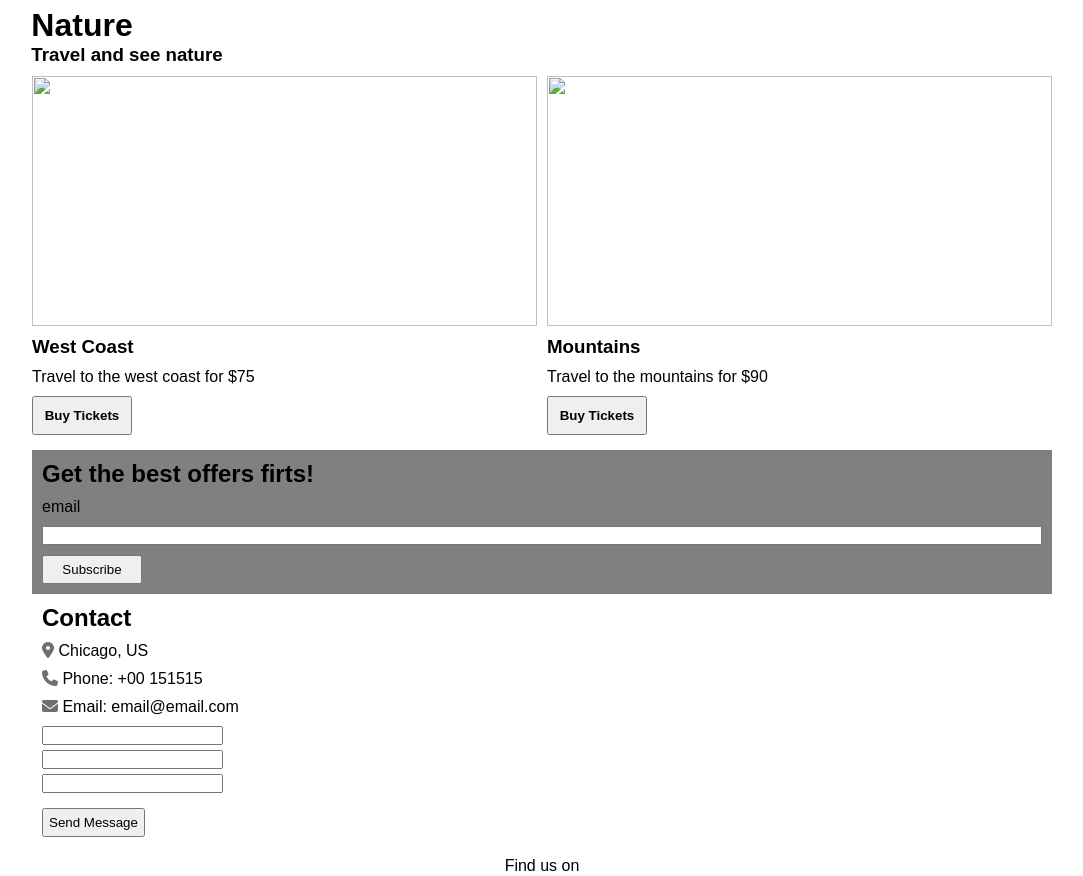
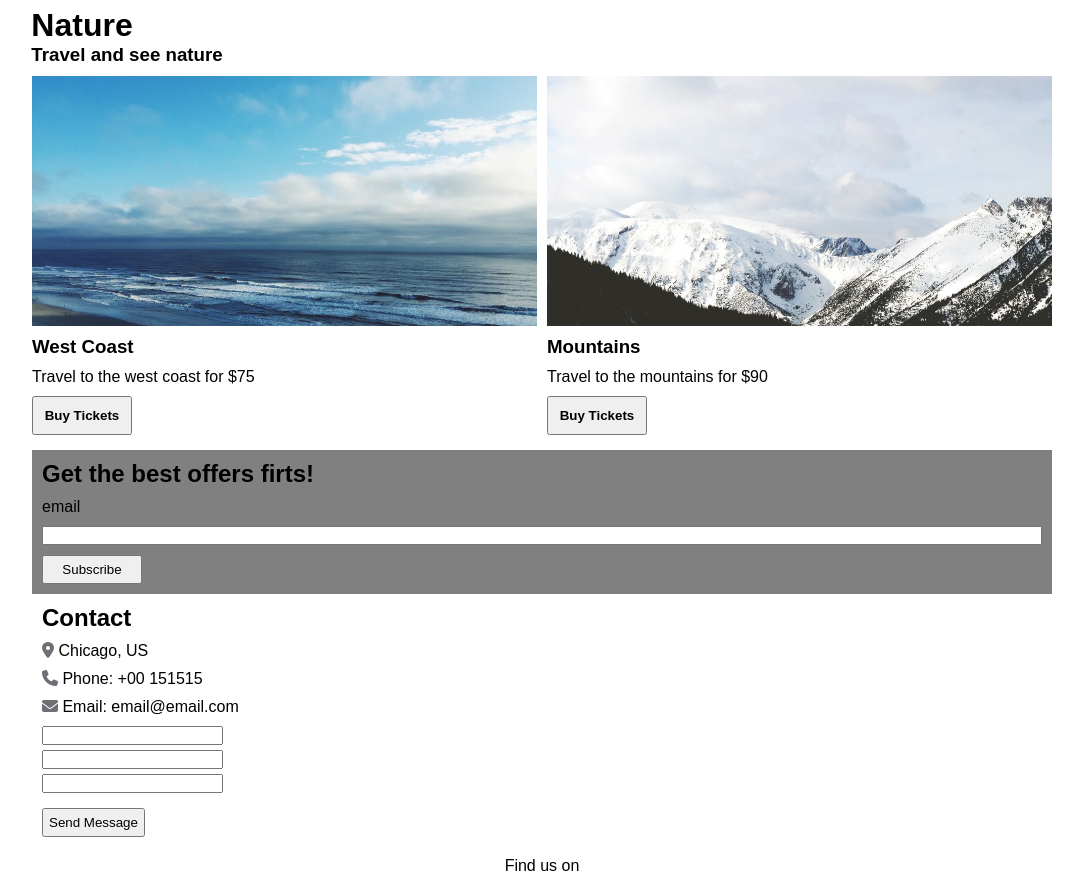
Before and after one commit to LeoSpinosa/Landing_Page, a plain HTML site: page index.html in a window 1280 px wide. Shown: the part 1132-2008 px from the top of the page, without its empty margins (98-1181 px from the left). Drawn offline with Linux system fonts and the light colour scheme.

Commit message:
Update index.html

```diff
--- a/index.html
+++ b/index.html
@@ -77,7 +77,7 @@
         </div>
         <section class="box_nature">
             <div class="image_ocean">
-                <img src="/Aulas/assets/ocean.jpg" alt="">
+                <img src="/assets/ocean.jpg" alt="">
 
             </div>
             <div class="description_ocean">
@@ -88,7 +88,7 @@
                 </button>
             </div>
             <div class="image_mountains">
-                <img src="/Aulas/assets/mountains.jpg" alt="">
+                <img src="/assets/mountains.jpg" alt="">
             </div>
             <div class="description_mountains">
                 <h3>Mountains</h3>
```
